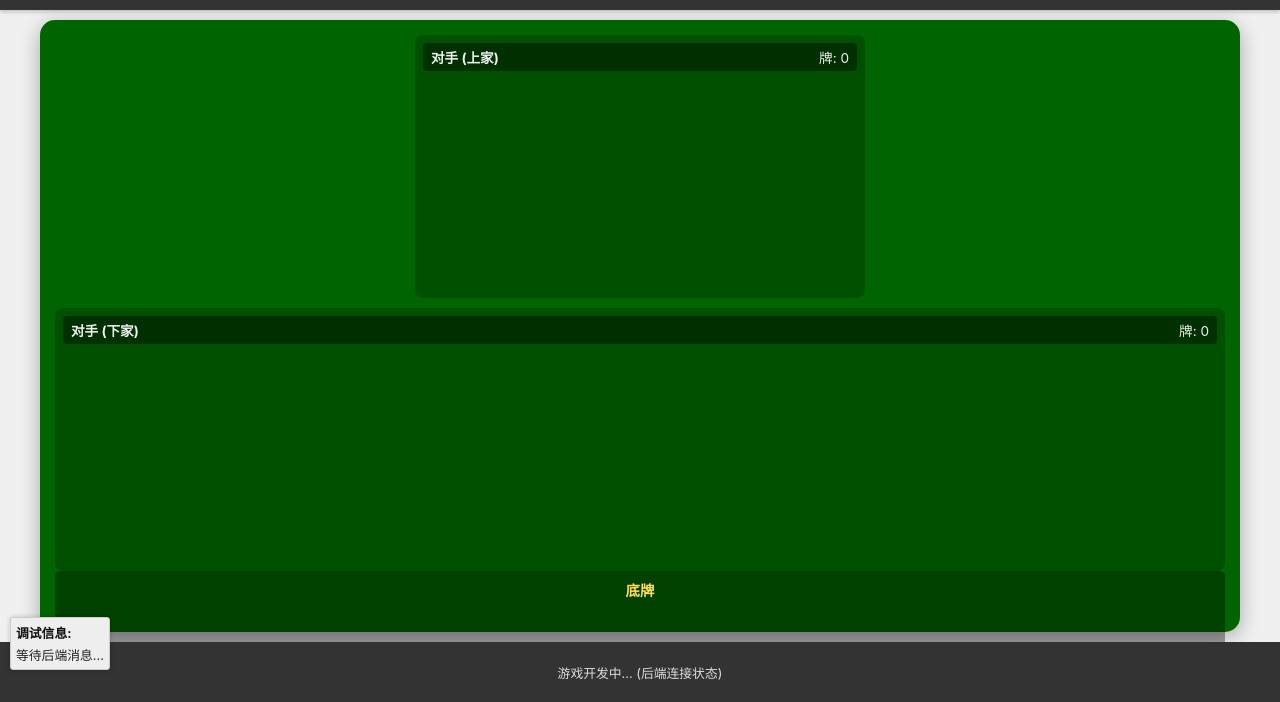
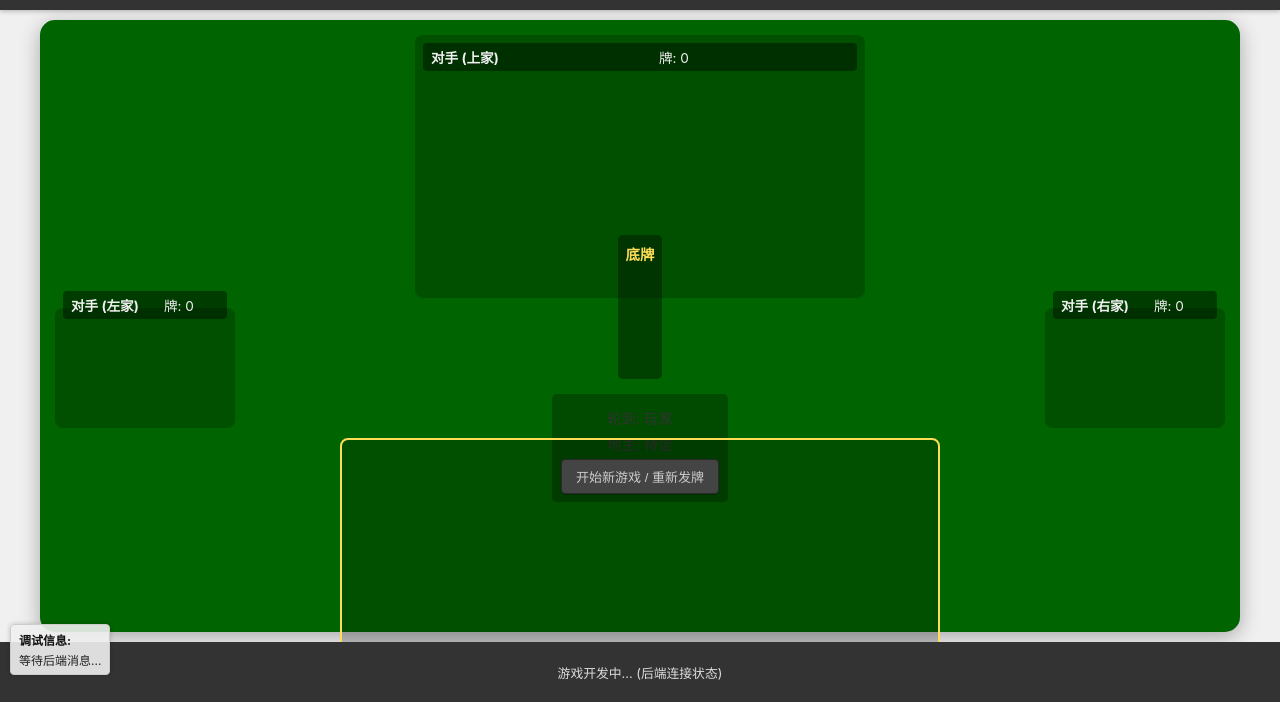
Before and after one commit to wen952888/ddz, a plain HTML site: page frontend/index.html in a window 1280 px wide. Shown: the part 98-800 px from the top of the page. Drawn offline with Linux system fonts and the light colour scheme.

Commit message:
Update index.html

```diff
--- a/frontend/index.html
+++ b/frontend/index.html
@@ -2,7 +2,7 @@
 <html lang="zh-CN">
 <head>
     <meta charset="UTF-8">
-    <meta name="viewport" content="width=device-width, initial-scale=1.0">
+    <meta name="viewport" content="width=device-width, initial-scale=1.0, user-scalable=no">
     <title>网页斗地主</title>
     <link rel="stylesheet" href="style.css">
 </head>
@@ -12,30 +12,30 @@
     </header>
     <main>
         <div id="game-table">
-            <!-- 顶部玩家 (对手2 / 上家) -->
+            <!-- 顶部玩家 (对手 - 上家) -->
             <div id="player-top-area" class="player-area opponent-area">
                 <div class="player-info">
-                    <span>对手 (上家)</span>
+                    <span class="player-name">对手 (上家)</span>
                     <span class="card-count" id="player-top-card-count">牌: 0</span>
+                    <span class="landlord-identity" id="player-top-landlord-identity"></span>
                 </div>
+                <div id="player-top-played" class="played-cards-area"></div>
                 <div id="player-top-hand" class="hand horizontal-hand"></div>
-                <div id="player-top-played" class="played-cards-area"></div>
             </div>
 
-            <!-- 中间区域包裹层 -->
-            <div id="middle-area-wrapper">
-                <!-- 左侧玩家 (对手1 / 下家) -->
-                <div id="player-left-area" class="player-area opponent-area">
+            <!-- 中间行：左右玩家 + 底牌/信息 -->
+            <div id="middle-row">
+                <div id="player-left-area" class="player-area opponent-area side-opponent">
                     <div class="player-info">
-                        <span>对手 (下家)</span>
+                        <span class="player-name">对手 (左家)</span>
                         <span class="card-count" id="player-left-card-count">牌: 0</span>
+                        <span class="landlord-identity" id="player-left-landlord-identity"></span>
                     </div>
+                    <div id="player-left-played" class="played-cards-area vertical-played"></div>
                     <div id="player-left-hand" class="hand vertical-hand"></div>
-                    <div id="player-left-played" class="played-cards-area"></div>
                 </div>
 
-                <!-- 中间内容：底牌和游戏信息 -->
-                <div id="center-content-area">
+                <div id="center-table-elements">
                     <div id="landlord-cards-area" class="card-area">
                         <h2>底牌</h2>
                         <div id="landlord-cards" class="hand"></div>
@@ -47,21 +47,24 @@
                     </div>
                 </div>
 
-                <!-- 新增：右侧玩家 (对手3 / 如果是四人游戏，或者调整为标准三人斗地主的某个位置) -->
-                <!-- 如果是标准三人斗地主，这个区域可能不需要，或者需要重新思考布局 -->
-                <div id="player-right-area" class="player-area opponent-area">
+                <div id="player-right-area" class="player-area opponent-area side-opponent">
                     <div class="player-info">
-                        <span>对手 (右)</span>
+                        <span class="player-name">对手 (右家)</span>
                         <span class="card-count" id="player-right-card-count">牌: 0</span>
+                        <span class="landlord-identity" id="player-right-landlord-identity"></span>
                     </div>
-                    <div id="player-right-hand" class="hand vertical-hand"></div> <!-- 假设也垂直显示 -->
-                    <div id="player-right-played" class="played-cards-area"></div>
+                    <div id="player-right-played" class="played-cards-area vertical-played"></div>
+                    <div id="player-right-hand" class="hand vertical-hand"></div>
                 </div>
             </div>
 
-
             <!-- 底部玩家 (自己) -->
             <div id="player-bottom-area" class="player-area self-area">
+                <div class="player-info">
+                    <span class="player-name">你</span>
+                    <span class="card-count" id="player-bottom-card-count">牌: 0</span>
+                    <span class="landlord-identity" id="player-bottom-landlord-identity"></span>
+                </div>
                 <div id="player-bottom-played" class="played-cards-area"></div>
                 <div id="player-bottom-hand" class="hand"></div>
                 <div class="player-actions">
@@ -69,16 +72,11 @@
                     <button id="pass-button" disabled>不要</button>
                     <button id="sort-hand-button">理牌</button>
                 </div>
-                <div class="player-info">
-                    <span>你</span>
-                    <span class="card-count" id="player-bottom-card-count">牌: 0</span>
-                </div>
             </div>
         </div>
-    </main> <!-- main 现在只包裹 game-table -->
+    </main>
 
-    <!-- 将调试信息移到 main 外部或牌桌外部，如果牌桌要全屏的话 -->
-    <div id="debug-info-area" style="position: fixed; bottom: 2.5em; left: 10px; background: #eee; padding: 5px; border-radius:3px; z-index: 20; font-size:0.8em;">
+    <div id="debug-info-area">
         <h4>调试信息:</h4>
         <p id="backend-message">等待后端消息...</p>
     </div>
```
